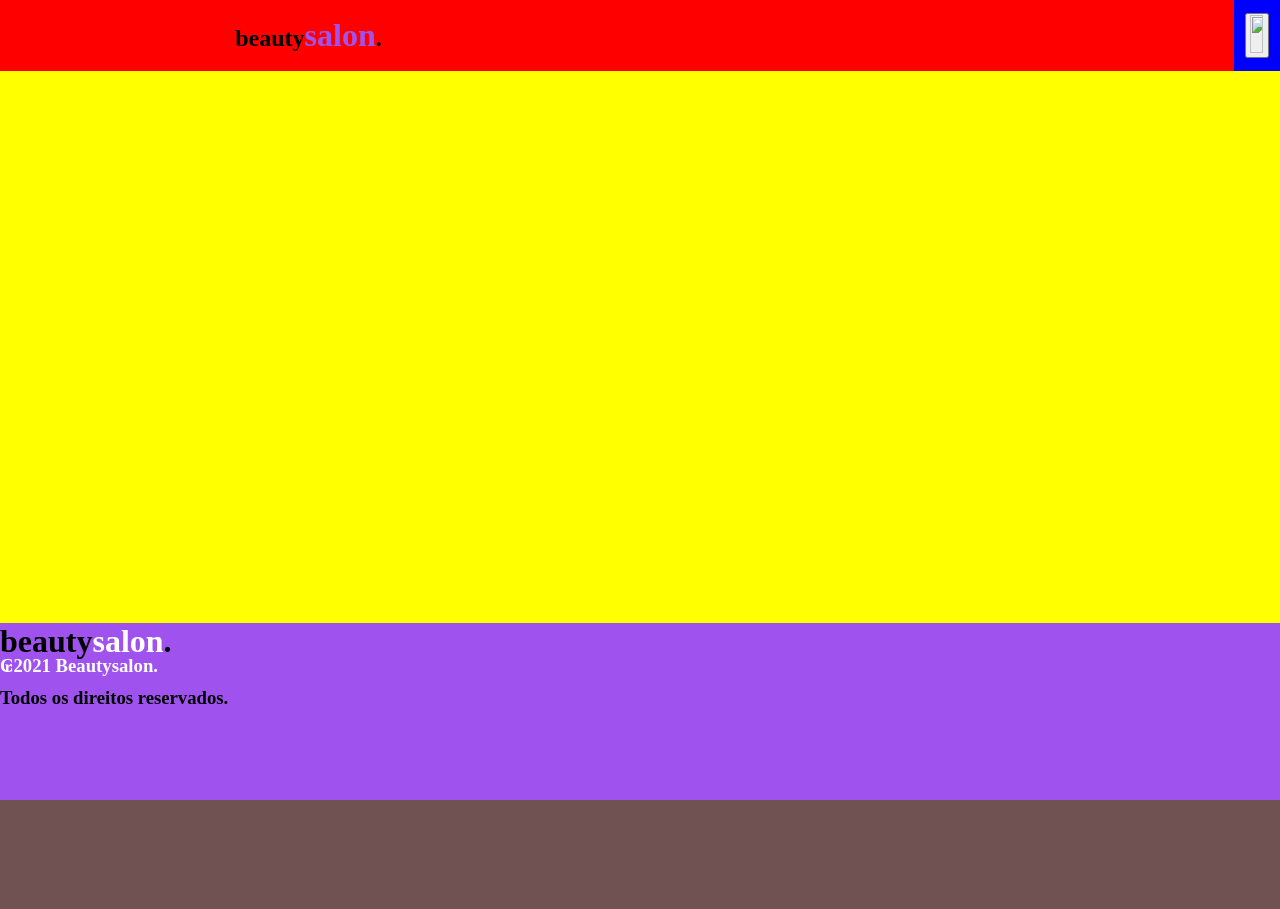
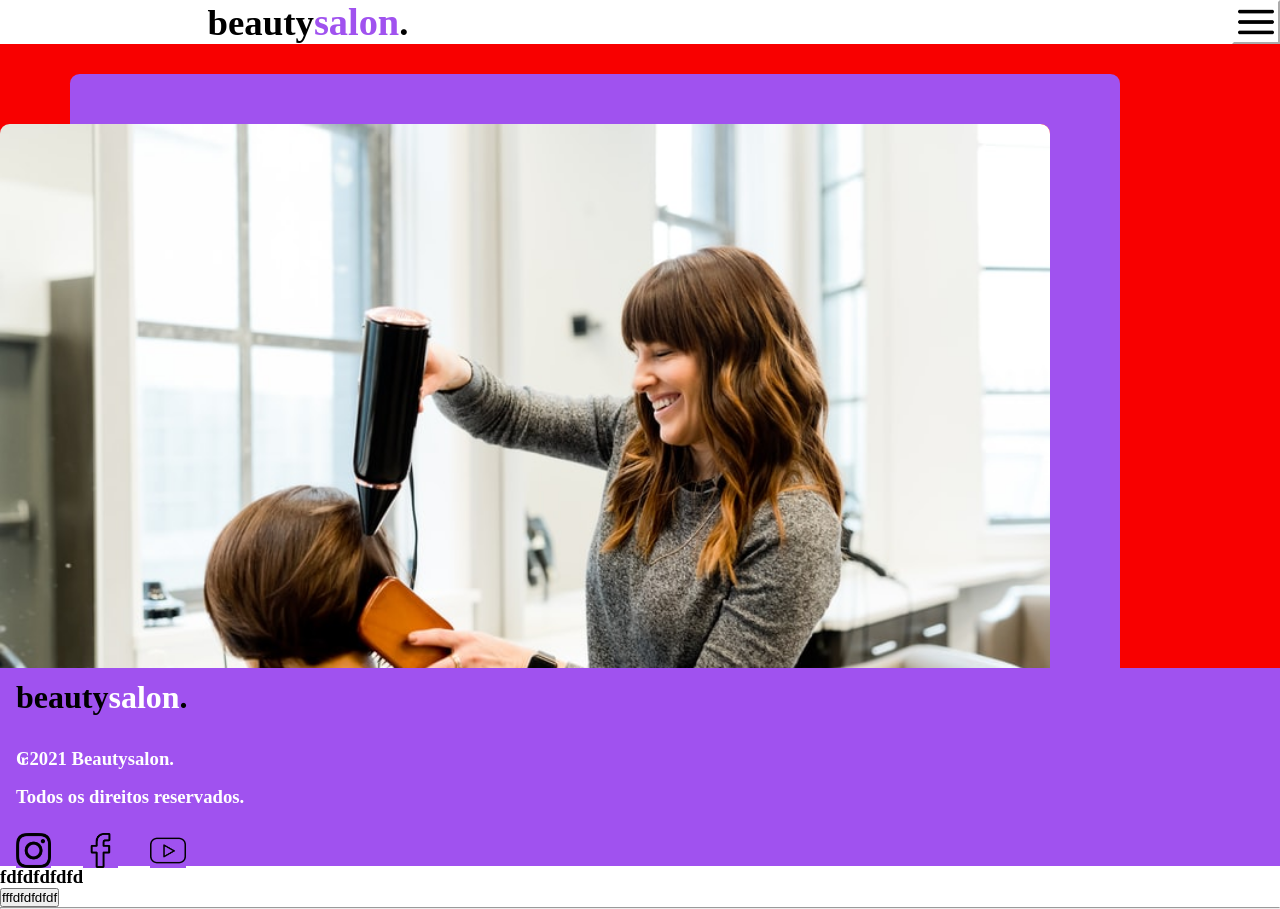
Before and after one commit to Henrique030308/exercicio325, a website: page src/index.html in a window 1280 px wide. Before the commit the page ends 800 px from the top, so only its background shows below. Drawn offline with nearby package versions, Linux system fonts and the light colour scheme; files that its build step writes are made by us from their sources.

Commit message:
cinco28/03

```diff
--- a/src/index.html
+++ b/src/index.html
@@ -20,15 +20,35 @@
                 </h1>
             </div>
             <div class="menu">
-                <button>
-                    <img class="imagem1" src="img/menu-aberto.png" alt="">
+                <button class="botao-menu">
+                    <img class="imagem-menu" src="img/menu-aberto.png" alt="">
                 </button>
             </div>
         </nav>
     </header>
+
     <main class="corpo">
+        <div class="imagem1-corpo">
+            <img class="img1-corpo" src="./img/5-produtos-para-os-cabelos 1.jpg" alt="">
+        </div>
+        <div class="texto1-corpo">
+            <h1 class="tx1-corpo">
+                dfdfdfdff
+            </h1>
+        </div>
+        <div class="texto2-corpo">
+            <h3 class="tx2-corpo">
+                fdfdfdfdfd
+            </h3>
+        </div>
+        <div class="botao1-corpo">
+            <button class="btn1-corpo">
+                fffdfdfdfdf
+            </button>
+        </div>
+        <hr class="">
+    </main>
 
-    </main>
     <footer class="pe">
         <div class="caixa-pe">
             <div class="caixa-pe1">
@@ -37,15 +57,31 @@
                 </h1>
             </div>
             <div class="caixa-pe1">
-                <h3 class="texto-pe2">
+                <h3 class="texto-pe1">
                     ₢2021 Beautysalon.
                 </h3>
             </div>
             <div class="caixa-pe2">
-                <h3 class="texto-pe3">
+                <h3 class="texto-pe2">
                     Todos os direitos reservados.
                 </h3>
-            <div></div>
+            </div>
+            <div class="caixa-imagens-pe">
+                <div class="caixa1-pe">
+                    <button class="insta-pe">
+                        <img class="imagem1-pe" src="./img/instagram.png" alt="">
+                    </button>
+                </div>
+                <div class="caixa2-pe">
+                    <button class="face-pe">
+                        <img class="imagem2-pe" src="./img/facebook.png" alt="">
+                    </button>
+                </div>
+                <div class="caixa3-pe">
+                    <button class="youtube-pe">
+                        <img class="imagem3-pe" src="./img/youtube.png" alt="">
+                    </button>
+                </div>
             </div>
         </div>
     </footer>
--- a/src/styles/main.scss
+++ b/src/styles/main.scss
@@ -8,7 +8,7 @@
   display: flex;
   height: 100vh;
   flex-direction: column;
-    background-color: #715252;
+  background-color: #ffffff;
 }
 
 .nav {
@@ -18,33 +18,30 @@
 }
 
 .cabeca{
-    background-color: aqua;
+  background-color: #ffffff;
   width: 100%;
   height: 10%;
 }
 .logo{
-    background-color: red;
+  background-color: #ffffff;
   width:  100%;
   height:  100%;
   display: flex;
   align-items: center;
   justify-content: left;
-    span {
-      font-size: 2rem;
-      color: #A052EF;
-    }
 }
 .logologo{
   width:  50%;
   justify-content: center;
   text-align: center;
+  font-size: 2.3rem;
+  span {
+    font-size: 2.4rem;
+    color: #A052EF;
   }
-  .um{
-    background-color: yellow;
-
 }
 .menu{
-    background-color: blue;
+  background-color: #ffffff;
   width:  3rem;
   height:  100%;
   display: flex;
@@ -53,39 +50,118 @@
 
 
 }
-  .imagem1{
+.botao-menu{
+  background-color: #ffffff;
+  width:  3rem;
+  height:  100%;
+  display: flex;
+  align-items: center;
+  justify-content: center;
+  border-color: #ffffff;
+}
+.imagem-menu{
   width:  80%;
   height: 2.4rem;
 
 }
 .corpo{
-    background-color: yellow;
+  background-color: #f80000;
   width: 100%;
   height: 78%;
-    display: flex;
+}
+.imagem1-corpo{
+  margin: 5rem 0rem 0rem 0rem;
+  width: 82%;
+  box-shadow: 70px -50px;
+  color: #A052EF;
+  border-radius: 0.6rem;
+}
+.img1-corpo{
+  width: 100%;
+  border-radius:0.6rem ;
+}
 
-
-  }
 .pe{
   background-color: #A052EF;
   width: 100%;
-    height: 25%;
+  height:45%;
 }
 .textoprin-pe{
-    height: 2rem;
-    text-align: flex-start;
   span {
     font-size: 2rem;
     color: #ffffff;
   }
+  margin: 0.7rem 1rem 2rem 1rem;
 }
 .texto-pe1{
   color: #ffffff;
-    height: 2rem;
   text-align: flex-start;
+  margin-left: 1rem;
+  margin: 0.7rem 1rem 1rem 1rem;
 }
 .texto-pe2{
   color: #ffffff;
   height: 2rem;
   text-align: flex-start;
+  margin-left: 1rem;
+  margin: 0.7rem 1rem 1rem 1rem;
 }
+.caixa-imagens-pe{
+  width: 100%;
+  height: 2rem;
+  background-color: #A052EF;
+  display: flex;
+  align-items: center;
+}
+.caixa1-pe{
+  width: 2.2rem;
+  height: 2.2rem;
+  background-color: #A052EF;
+  margin: 1rem;
+
+}
+.insta-pe{
+  width: 2.2rem;
+  height: 2.2rem;
+  background-color: #A052EF;
+  border: #A052EF;
+}
+.imagem1-pe{
+  width: 2.2rem;
+  height: 2.2rem;
+}
+.caixa2-pe{
+  width: 2.2rem;
+  height: 2.2rem;
+  background-color: #A052EF;
+  margin: 1rem;
+
+}
+.face-pe{
+  width: 2.2rem;
+  height: 2.2rem;
+  background-color: #A052EF;
+  border: #A052EF;
+}
+.imagem2-pe{
+  width: 2.2rem;
+  height: 2.2rem;
+
+}
+.caixa3-pe{
+  width: 2.2rem;
+  height: 2.2rem;
+  background-color: #A052EF;
+  margin: 1rem;
+}
+.youtube-pe{
+  width: 2.2rem;
+  height: 2.2rem;
+  background-color: #A052EF;
+  border: #A052EF;
+}
+.imagem3-pe{
+  width: 2.2rem;
+  height: 2.2rem;
+
+}
```
Also changed, not shown: dist/styles/main.css (added), src/img/5-produtos-para-os-cabelos 1.jpg (added), src/img/facebook.png (added), src/img/instagram.png (added), src/img/menu-aberto.png (added), src/img/youtube.png (added), 1 other file. Lines whose indentation alone changed are shown as unchanged.
